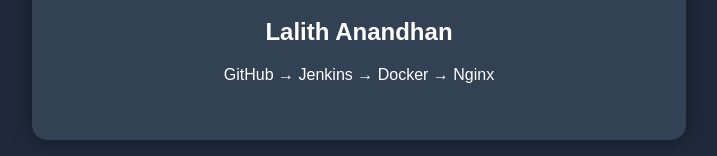
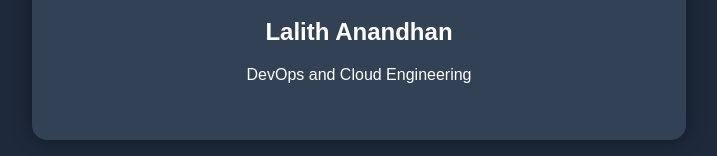
Before and after one commit to lalithanandhan007/Jenkins-CICD-Assignment, a plain HTML site: page index.html in a window 1280 px wide. Shown: the part 381-537 px from the top of the page, without its empty margins (281-998 px from the left). Drawn offline with Linux system fonts and the light colour scheme.

Commit message:
DevOps assignment

```diff
--- a/index.html
+++ b/index.html
@@ -32,7 +32,7 @@
 <div class="box">
     <h1>Jenkins CI/CD Pipeline Successful 🎉</h1>
     <h2>Lalith Anandhan</h2>
-    <p>GitHub → Jenkins → Docker → Nginx</p>
+    <p>DevOps and Cloud Engineering</p>
 </div>
 
 </body>
```
